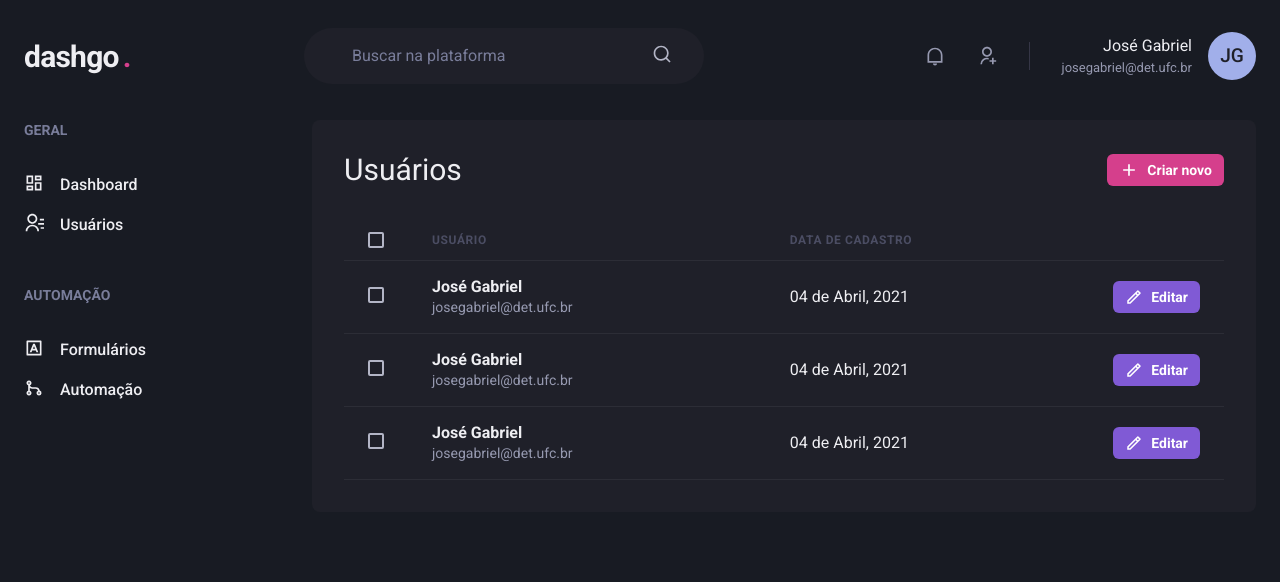
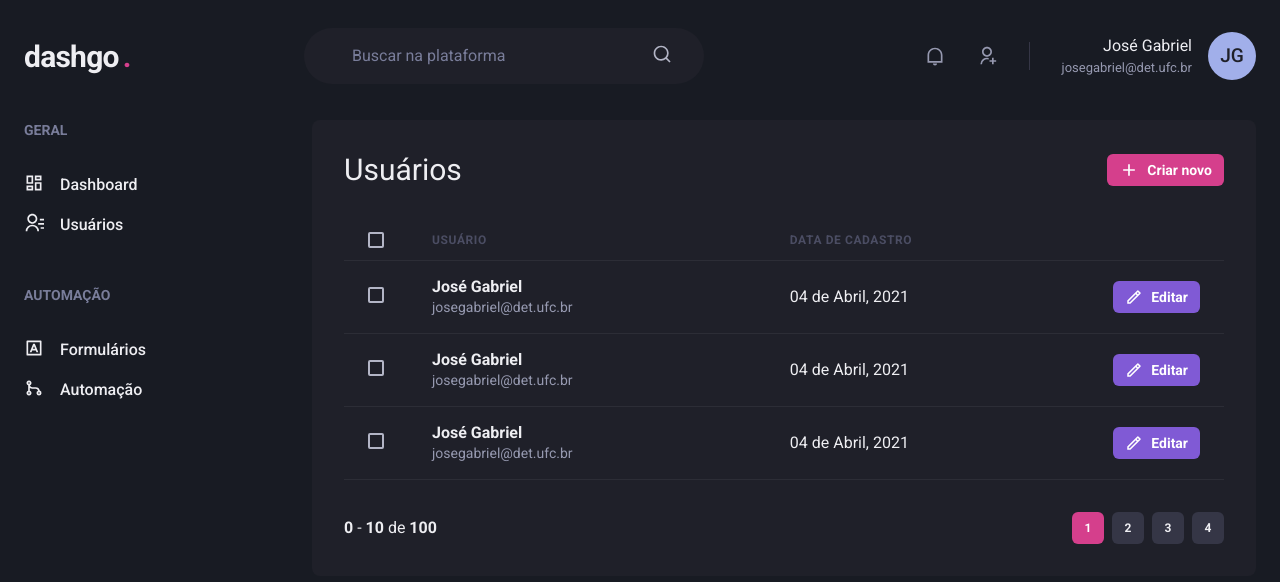
Before and after one commit to jgabriel1/dashgo, a Next.js app: page /users in a window 1280 px wide. Shown: the top 582 px of the page. Built offline with nearby package versions, Linux system fonts and the light colour scheme.

Commit message:
Created pagination component for users list.

```diff
--- /dev/null
+++ b/src/components/Pagination.tsx
@@ -0,0 +1,54 @@
+import { Button, HStack, Box } from '@chakra-ui/react';
+
+export function Pagination() {
+  return (
+    <HStack mt="8" justify="space-between" align="center" spacing="6">
+      <Box>
+        <strong>0</strong> - <strong>10</strong> de <strong>100</strong>
+      </Box>
+
+      <HStack spacing="2">
+        <Button
+          size="sm"
+          fontSize="xs"
+          w="4"
+          colorScheme="pink"
+          disabled
+          _disabled={{ bg: 'pink.500', cursor: 'default' }}
+        >
+          1
+        </Button>
+
+        <Button
+          size="sm"
+          fontSize="xs"
+          w="4"
+          bg="gray.700"
+          _hover={{ bg: 'gray.500' }}
+        >
+          2
+        </Button>
+
+        <Button
+          size="sm"
+          fontSize="xs"
+          w="4"
+          bg="gray.700"
+          _hover={{ bg: 'gray.500' }}
+        >
+          3
+        </Button>
+
+        <Button
+          size="sm"
+          fontSize="xs"
+          w="4"
+          bg="gray.700"
+          _hover={{ bg: 'gray.500' }}
+        >
+          4
+        </Button>
+      </HStack>
+    </HStack>
+  );
+}
--- a/src/pages/users/index.tsx
+++ b/src/pages/users/index.tsx
@@ -16,6 +16,7 @@
 import { RiAddLine, RiPencilLine } from 'react-icons/ri';
 
 import { Header } from '../../components/Header';
+import { Pagination } from '../../components/Pagination';
 import { Sidebar } from '../../components/Sidebar';
 
 export default function UserList() {
@@ -92,6 +93,8 @@
               ))}
             </Tbody>
           </Table>
+
+          <Pagination />
         </Box>
       </Flex>
     </Box>
```
